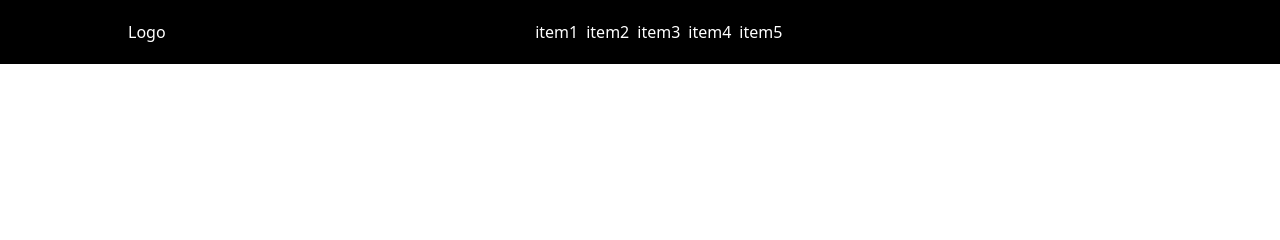
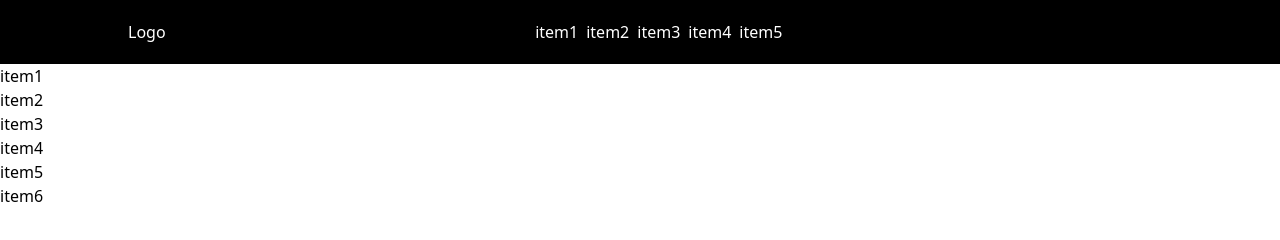
Before and after one commit to dishank2911/Traning-FS, a website built with Vite: page my-project/index.html in a window 1280 px wide. Built offline with nearby package versions, Linux system fonts and the light colour scheme.

```diff
--- a/my-project/index.html
+++ b/my-project/index.html
@@ -26,5 +26,14 @@
         <div></div>
       </div>
     </header>
+
+      <div>
+        <div>item1</div>
+        <div>item2</div>
+        <div>item3</div>
+        <div>item4</div>
+        <div>item5</div>
+        <div>item6</div>
+      </div>
   </body>
 </html>
```
Also changed, not shown: Portfolio/index.html (+6 -1 lines), home.html (added, +12 -0 lines), 3 other files.
